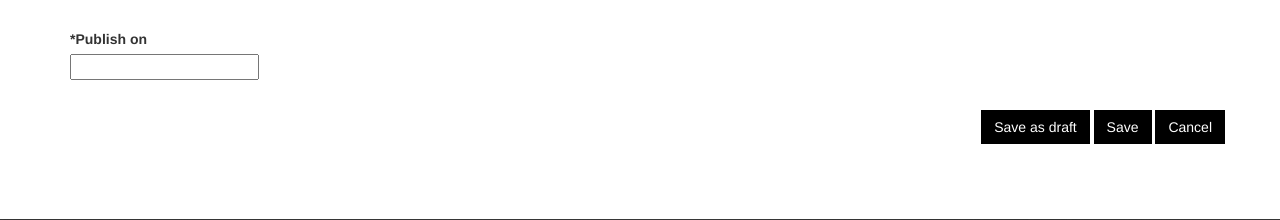
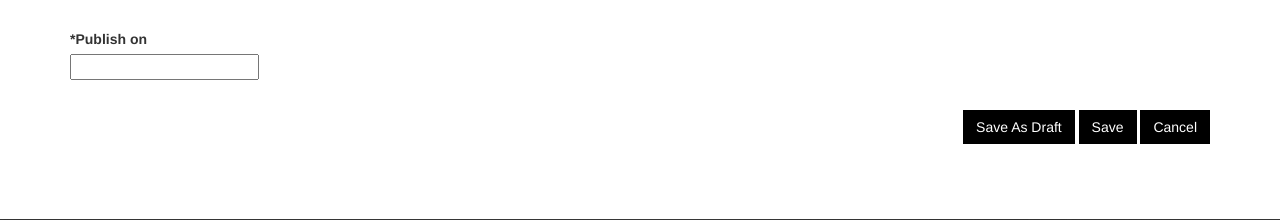
Before and after one commit to rizwans-cuelogic/poc, a Django app: page /create_blog/ in a window 1280 px wide. Shown: the part 1037-1257 px from the top of the page. Run offline with Django 3.2, Linux system fonts and the light colour scheme; the visitor is signed in with stand-in values (Sample User, id 1); data that the repository does not hold is empty; some libraries are stand-ins or nearby versions.

Commit message:
done changes

```diff
--- a/project4/project/ebs/templates/ebs/create_blog.html
+++ b/project4/project/ebs/templates/ebs/create_blog.html
@@ -118,15 +118,14 @@
                 </div>
                 </div>
 				<div class="row">
-                <div class="form-group  col-md-6">
+                <div class="form-group col-md-6">
 						{{blogform.image.errors}}
 						<label class="control-label">Attachments</label>
 						{{blogfileform.attachments}}
                          {{blogfileform.image1}}
                          {{blogfileform.image2}}
-               </div>
+               	</div>
 				</div>
-
 				<div class="row">
                 <div class="form-group col-md-3">
 						{{blogform.categories.errors}}
@@ -134,18 +133,16 @@
                          {{blogform.categories}}
                 </div>
 				</div>
-
 				<div class="row">
                 <div class="form-group col-md-6">
 						{{blogform.comment_state.errors}}
 						{{blogform.comment_state}} <label for="comment_state" class="control-label">Block Comments</label>
                 </div>
                 </div>
-
 				<div class="row">
                 <div class="form-group col-md-3">
-					<div class="input-group date " id="datetimepicker1">
-						<label class="control-label">*Publish on</label>
+                	<label class="control-label">*Publish on</label>
+					<div id="datetimepicker1">
 						{{blogform.published.errors}}
 						{{blogform.published}}
 					</div>
@@ -153,10 +150,10 @@
 				</div>
 				</div>
 				<div class="row">
-                <div class="form-group buttons" >
-						<button id="draft" class="btn btn1 " name="button1" value="button1">Save as draft</button>
-                        <button id="save" type="submit" class="btn  btn1" name="button2" value="button2">Save</button>
-                        <a href="{% url 'manage_blog'%}" class="btn btn1">Cancel</a>
+                <div class="col-md-12 form-group buttons" >
+					<button id="draft" class="btn btn1 " name="button1" value="button1">Save As Draft</button>
+                    <button id="save" type="submit" class="btn  btn1" name="button2" value="button2">Save</button>
+                    <a href="{% url 'manage_blog'%}" class="btn btn1">Cancel</a>
                 </div>
                 </div>
 
```
Also changed, not shown: project4/project/media_cdn/blogimages/frame.jpg (added).
